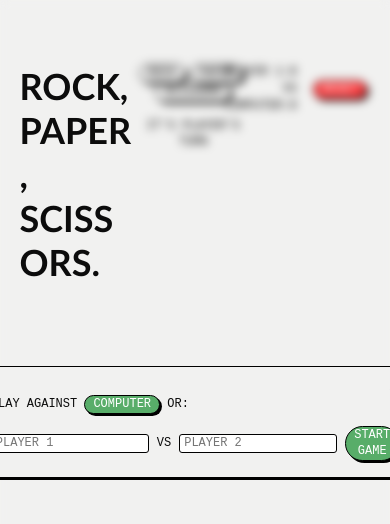
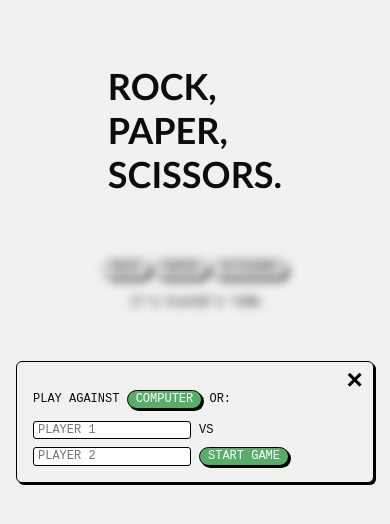
Before and after one commit to klasnasman/rockpaper, a React (Create React App) app: page / in a window 390 px wide. Shown: the top 524 px of the page. Built offline with nearby package versions, Linux system fonts and the light colour scheme; a web font is replaced by a local one.

Commit message:
fix responsive css

```diff
--- a/src/components/ResultMessage.jsx
+++ b/src/components/ResultMessage.jsx
@@ -19,12 +19,11 @@ function ResultMessage(props) {
   return (
     <div>
       <p>
-        It's {playerNames[currentPlayer]}'s turn <br />
+        It's {playerNames[currentPlayer]}'s turn
         <br />({playerNames[0]}) {playerChoice} vs {computerChoice} (
         {playerNames[1]})
       </p>
       <>
-        <br />
         {result === "It's a tie!"
           ? result
           : isPlayerVsPlayer
--- a/src/styles/global.css
+++ b/src/styles/global.css
@@ -137,6 +137,20 @@ li {
   gap: var(--spacer-m);
 }
 
+@media (width <=800px) {
+  .container {
+    flex-direction: column;
+    align-items: center;
+    gap: 4rem;
+  }
+
+  .main,
+  .sidebar--left,
+  .sidebar--right {
+    width: unset;
+  }
+}
+
 /* GAMEHISTORY.JSX */
 .sidebar__history {
   margin-top: var(--spacer-m);
@@ -190,9 +204,16 @@ ul:nth-of-type(1n+11) {
   width: fit-content;
 }
 
+@media (width <=800px) {
+  .modal__content {
+    width: calc(100% - 2rem);
+  }
+}
+
 .modal__input {
   display: flex;
   align-items: center;
+  flex-wrap: wrap;
   gap: var(--spacer-s);
 }
 
```
